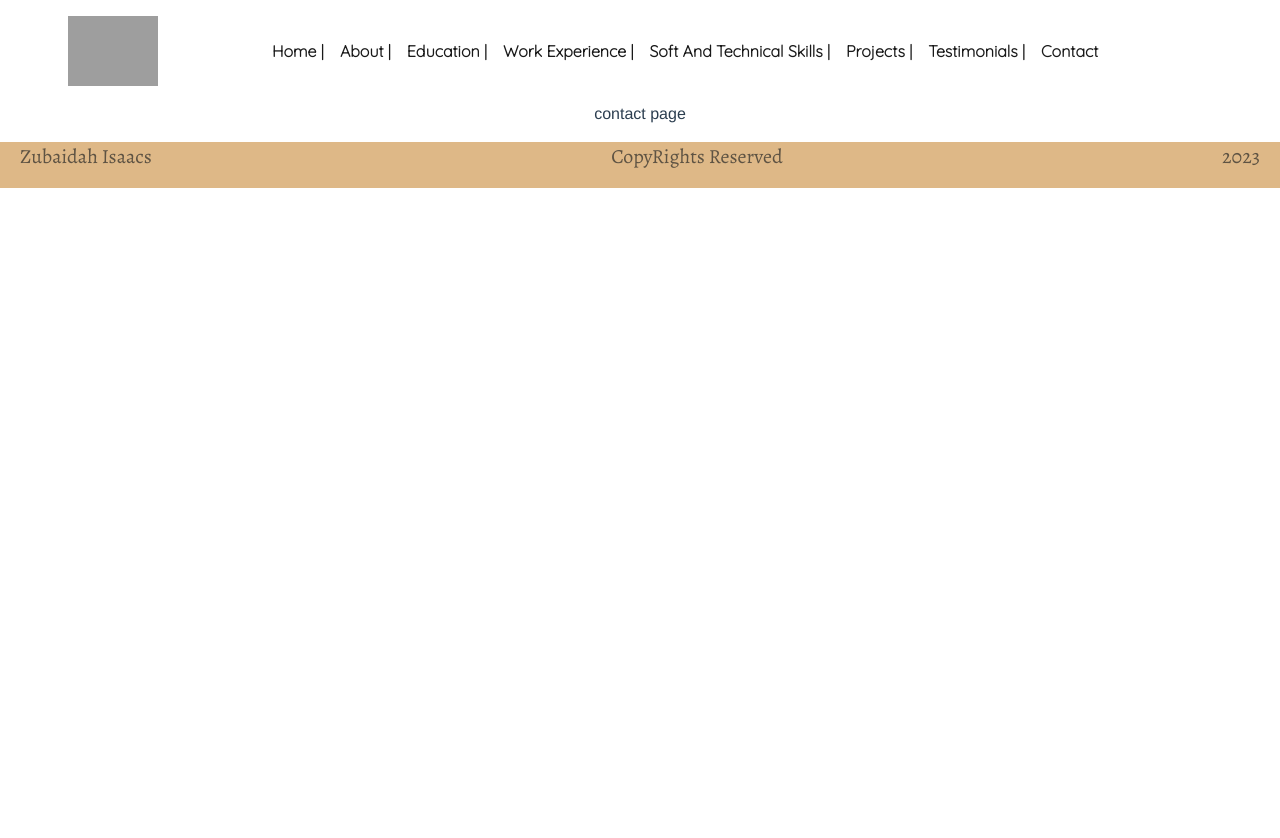
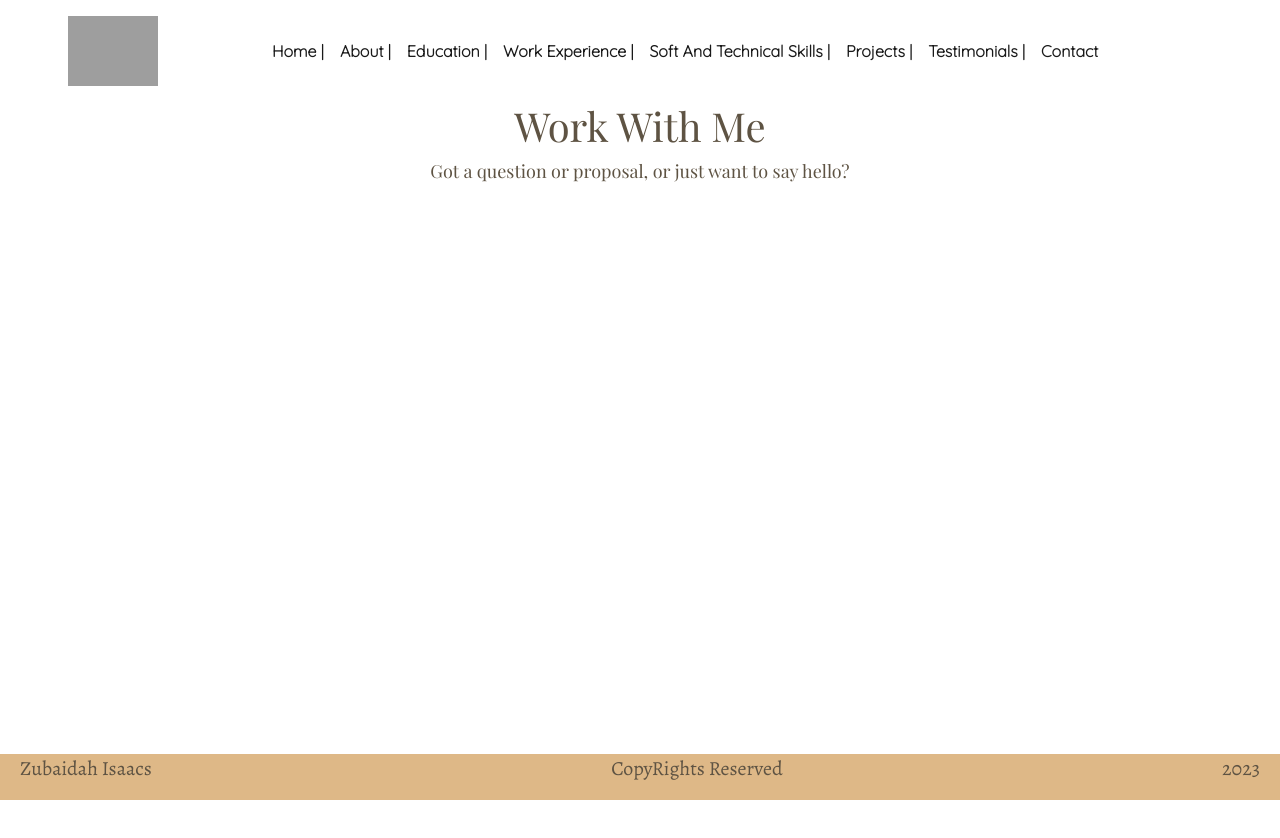
Before and after one commit to isaacszubaidah/vue-js-portfolio, a Vue app: page /contact in a window 1280 px wide. Shown: the top 838 px of the page. Before the commit the page ends 800 px from the top, so only its background shows below. Built offline with nearby package versions, Linux system fonts and the light colour scheme; grey boxes are pictures that could not be loaded.

Commit message:
contact content

```diff
--- a/src/views/ContactView.vue
+++ b/src/views/ContactView.vue
@@ -1,7 +1,11 @@
 <template>
     <navbar/>
- <div class="contact">
-<p>contact page</p>
+ <div class="contact vh-100">
+<div>
+    <h1 class="header">Work With Me</h1>
+    <p class="sub">Got a question or proposal, or just want
+        to say hello?</p>
+</div>
  </div>
  <Footer/>
 </template>
@@ -19,6 +23,16 @@ export default {
 }
 </script>
 
-<style>
+<style scoped>
+.header{
+    font-size:40px;
+    font-family:'Playfair Display', serif;
+    color: #5E5343;
+}
+.sub{
+    font-size:18px;
+    font-family:'Playfair Display', serif;
+    color: #5E5343;
+}
 
 </style>
```
Also changed, not shown: src/components/HelloWorld.vue (deleted, +0 -60 lines).
